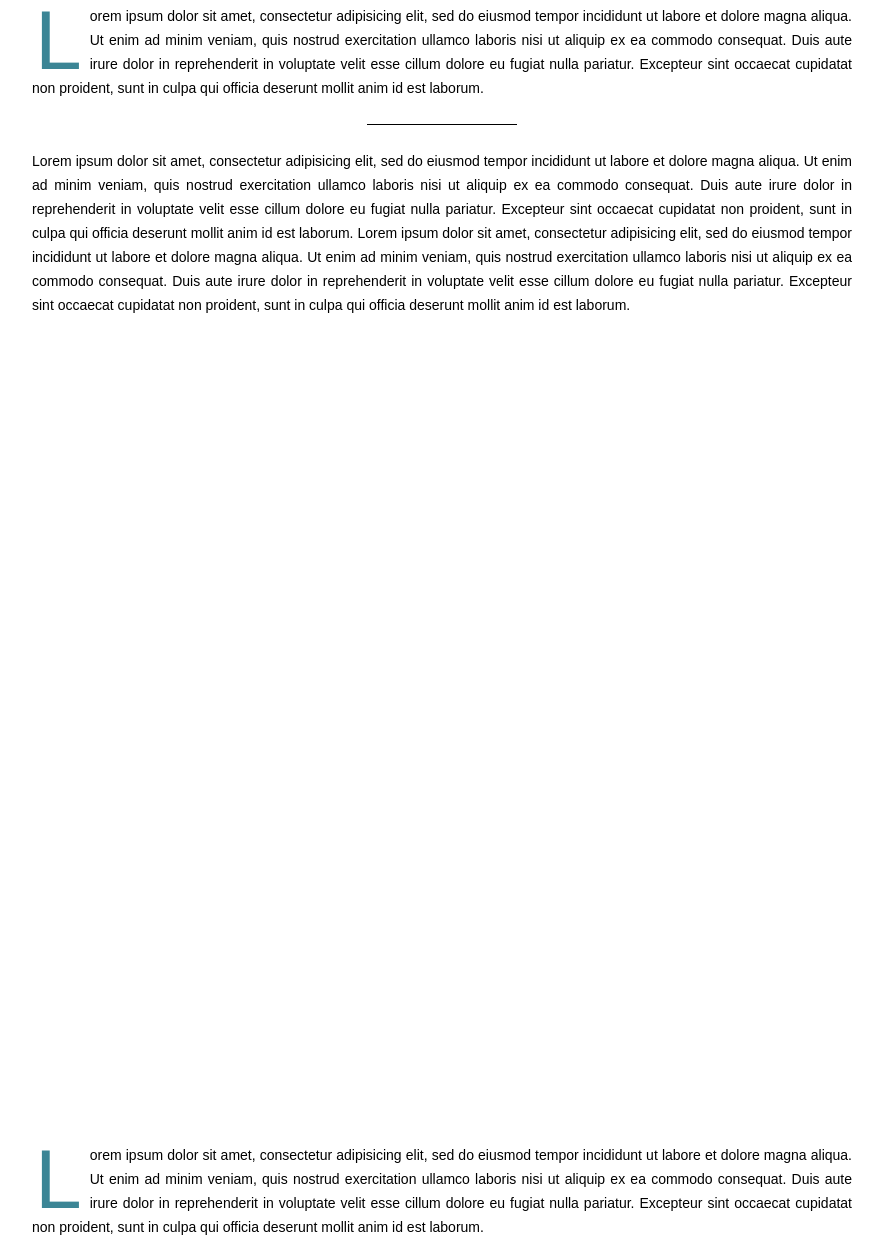
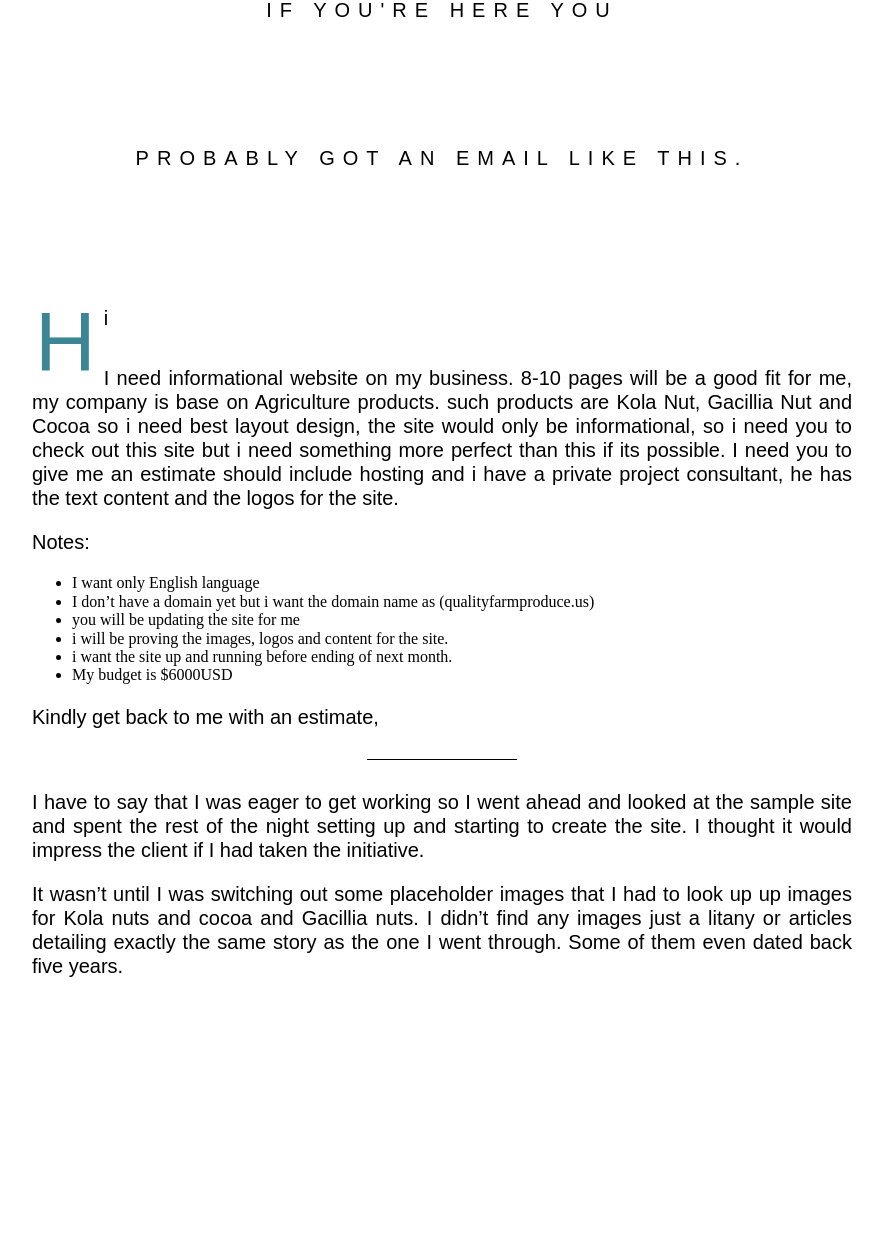
Before and after one commit to SteveNoyes/landingPage, a plain HTML site: page index.html in a window 1280 px wide. Shown: the part 933-2175 px from the top of the page, without its empty margins (198-1081 px from the left). Drawn offline with nearby package versions, Linux system fonts and the light colour scheme.

Commit message:
added text

```diff
--- a/index.html
+++ b/index.html
@@ -30,15 +30,30 @@
 
     <section>
         <div class="parallax-one">
-          <h2>The Process of the Scam</h2>
+          <h2>Gacillia Nuts</h2>
         </div>
     </section>
 
-    <section>
+    <section id="about">
       <div class="block">
-        <p><span class="first-character sc">L</span>orem ipsum dolor sit amet, consectetur adipisicing elit, sed do eiusmod tempor incididunt ut labore et dolore magna aliqua. Ut enim ad minim veniam, quis nostrud exercitation ullamco laboris nisi ut aliquip ex ea commodo consequat. Duis aute irure dolor in reprehenderit in voluptate velit esse cillum dolore eu fugiat nulla pariatur. Excepteur sint occaecat cupidatat non proident, sunt in culpa qui officia deserunt mollit anim id est laborum.</p>
+        <h3 style="color:black; padding-bottom:8rem; font-size:20px; text-align:center;">If you're here you</h3>
+        <h3 style="color:black; padding-bottom:8rem; font-size:20px; text-align:center;">probably got an email like this.</h3>
+        <p><span class="first-character sc">H</span>i<br></p>
+        <p class="pushDown">I need informational website on my business. 8-10 pages will be a good fit for me, my company is base on Agriculture products. such products are Kola Nut, Gacillia Nut and Cocoa so i need best layout design, the site would only be informational, so i need you to check out this site but i need something more perfect than this if its possible. I need you to give me an estimate should include hosting and i have a private project consultant, he has the text content and the logos for the site.
+        </p>
+        <p>Notes:</p>
+        <ul>
+          <li>I want only English language</li>
+          <li>I don’t have a domain yet but i want the domain name as (qualityfarmproduce.us)</li>
+          <li>you will be updating the site for me</li>
+          <li>i will be proving the images, logos and content for the site.</li>
+          <li>i want the site up and running before ending of next month.</li>
+          <li>My budget is $6000USD</li>
+        </ul>
+        <p>Kindly get back to me with an estimate,</p>
         <p class="line-break margin-top-10"></p>
-        <p class="margin-top-10">Lorem ipsum dolor sit amet, consectetur adipisicing elit, sed do eiusmod tempor incididunt ut labore et dolore magna aliqua. Ut enim ad minim veniam, quis nostrud exercitation ullamco laboris nisi ut aliquip ex ea commodo consequat. Duis aute irure dolor in reprehenderit in voluptate velit esse cillum dolore eu fugiat nulla pariatur. Excepteur sint occaecat cupidatat non proident, sunt in culpa qui officia deserunt mollit anim id est laborum. Lorem ipsum dolor sit amet, consectetur adipisicing elit, sed do eiusmod tempor incididunt ut labore et dolore magna aliqua. Ut enim ad minim veniam, quis nostrud exercitation ullamco laboris nisi ut aliquip ex ea commodo consequat. Duis aute irure dolor in reprehenderit in voluptate velit esse cillum dolore eu fugiat nulla pariatur. Excepteur sint occaecat cupidatat non proident, sunt in culpa qui officia deserunt mollit anim id est laborum.</p>
+        <p class="margin-top-10">I have to say that I was eager to get working so I went ahead and looked at the sample site and spent the rest of the night setting up and starting to create the site. I thought it would impress the client if I had taken the initiative. </p>
+        <p>It wasn’t until I was switching out some placeholder images that I had to look up up images for Kola nuts and cocoa and Gacillia nuts. I didn’t find any images just a litany or articles detailing exactly the same story as the one I went through. Some of them even dated back five years.</p>
       </div>
     </section>
 
@@ -48,11 +63,12 @@
       </div>
     </section>
 
-    <section id="about">
+    <section>
+      <p style="text-align:center; font-size:30px;">I also woke up to this email. </p>
       <div class="block">
-        <p><span class="first-character sc">L</span>orem ipsum dolor sit amet, consectetur adipisicing elit, sed do eiusmod tempor incididunt ut labore et dolore magna aliqua. Ut enim ad minim veniam, quis nostrud exercitation ullamco laboris nisi ut aliquip ex ea commodo consequat. Duis aute irure dolor in reprehenderit in voluptate velit esse cillum dolore eu fugiat nulla pariatur. Excepteur sint occaecat cupidatat non proident, sunt in culpa qui officia deserunt mollit anim id est laborum.</p>
+        <p><span class="first-character sc">T</span>hanks for response, i wanna proceed so i will be depositing $2,300 using credit card so work can commence ASAP, i understand the content for this site would be needed so as for the job to commence so regarding the content i will need a Lil favor from you and the reason i need this favor from you is because the consultant does not have the facility to charge credit cards and i also am presently in the hospital for surgery so i will be glad if you can help me out with this favor,The favor i need from you is. i would give you my card info’s to charge for $6,400 so $2,300 would be a deposit payment for my website design and the remaining $4,000 you would help me send it to the project consultant that has the text content and the logo for my website so once he has the $4,000 he would send the text content and logo needed for my website to you also the funds would be sent to him via cash deposit into his account, sending of funds would be after funds clear into your own account and also $100 tip for your stress.</p>
         <p class="line-break margin-top-10"></p>
-        <p class="margin-top-10">Lorem ipsum dolor sit amet, consectetur adipisicing elit, sed do eiusmod tempor incididunt ut labore et dolore magna aliqua. Ut enim ad minim veniam, quis nostrud exercitation ullamco laboris nisi ut aliquip ex ea commodo consequat. Duis aute irure dolor in reprehenderit in voluptate velit esse cillum dolore eu fugiat nulla pariatur. Excepteur sint occaecat cupidatat non proident, sunt in culpa qui officia deserunt mollit anim id est laborum. Lorem ipsum dolor sit amet, consectetur adipisicing elit, sed do eiusmod tempor incididunt ut labore et dolore magna aliqua. Ut enim ad minim veniam, quis nostrud exercitation ullamco laboris nisi ut aliquip ex ea commodo consequat. Duis aute irure dolor in reprehenderit in voluptate velit esse cillum dolore eu fugiat nulla pariatur. Excepteur sint occaecat cupidatat non proident, sunt in culpa qui officia deserunt mollit anim id est laborum.</p>
+        <p class="margin-top-10">I didn’t want to throw away the whole project and when I found out gacillianuts domain wasn’t taken, I reconfigured it into this. A simple site that will, hopefully, inform people before they make a similar mistake.</p>
       </div>
     </section>
 
@@ -61,7 +77,7 @@
         <div class="contactForm">
           <a class="btn" href="mailto:stevenmnoyes.af@gmail.com" id="contact" class="emailtoLink">Email Us</a>
           <h2>Give Feedback to Our Website.</h2>
-          <form action="mailto:someone@example.com" method="post" enctype="text/plain">
+          <form action="mailto:stevenmnoyes.af@gmail.com" method="post" enctype="text/plain">
             <div>
               <label for="name">Name:
                 <input type="text" name="name" id="name" />
@@ -100,7 +116,7 @@
     <a href=""><img class="socialLogo" src="img/facebookLogo.jpg" alt="Facebook Logo"></a>
     <a href=""><img class="socialLogo twitterLogo" src="img/twitterLogo.jpg" alt="Twitter Logo"></a>
     <a href=""><img class="socialLogo" src="img/instagramLogo.jpg" alt="Instagram Logo"></a>
-    <p>	&#169; 2020 Noyes</p>
+    <p>Gacillia Nuts &#169; 2020</p>
   </div>
 
 </body>
--- a/styles.css
+++ b/styles.css
@@ -1,5 +1,5 @@
-body {
-
+p {
+  font-size: 20px!important;
 }
 
 .invertLogo {
@@ -34,6 +34,10 @@ body {
   left: 50%;
   transform: translate(-50%, -50%);
   color: white;
+}
+
+.pushDown {
+  padding-top: 1rem;
 }
 
 .st-txt {
```
